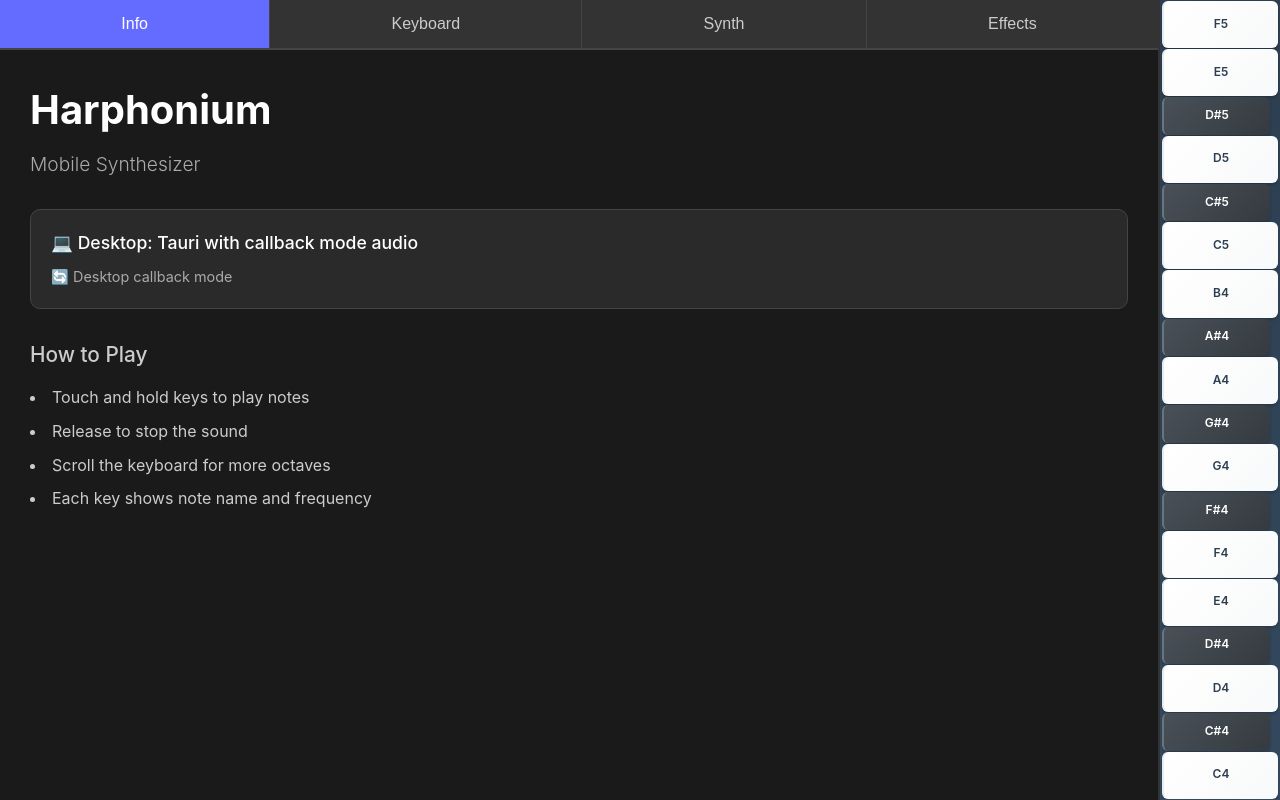
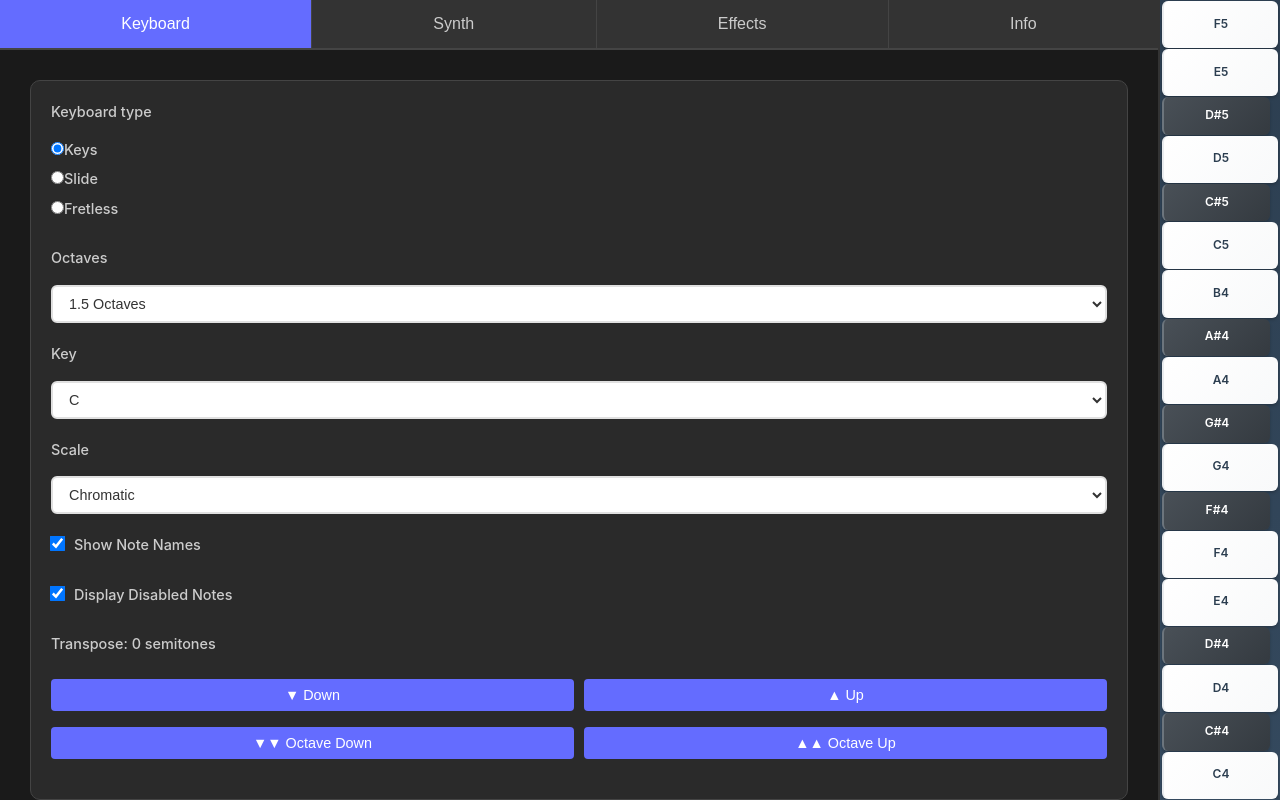
Before and after one commit to Joeboy/harphonium, a React (Vite) app: page / in a window 1280 px wide. Built offline with nearby package versions, Linux system fonts and the light colour scheme; the HTML template or start-up script is replaced by a standard one.

Commit message:
Reorganize tabs

```diff
--- a/src/App.tsx
+++ b/src/App.tsx
@@ -6,12 +6,12 @@
 import EffectsTab from './components/EffectsTab';
 import './App.css';
 
-type TabType = 'info' | 'keyboard' | 'synth' | 'effects';
+type TabType = 'synth' | 'keyboard' | 'effects' | 'info';
 
 function App() {
   const [synthState, setSynthState] = useState<string>('');
   const [isAndroid, setIsAndroid] = useState<boolean>(false);
-  const [activeTab, setActiveTab] = useState<TabType>('info');
+  const [activeTab, setActiveTab] = useState<TabType>('keyboard');
   const [octaves, setOctaves] = useState<number>(1.5);
   const [scaleSettings, setScaleSettings] = useState({
     selectedKey: 'C',
@@ -63,33 +63,6 @@
 
   const renderTabContent = () => {
     switch (activeTab) {
-      case 'info':
-        return (
-          <div className="tab-content">
-            <h1>Harphonium</h1>
-            <p className="subtitle">Mobile Synthesizer</p>
-
-            <div className="status">
-              <p>{synthState}</p>
-              <small>
-                {isAndroid
-                  ? '⚡ Callback mode audio engine'
-                  : '🔄 Desktop callback mode'}
-              </small>
-            </div>
-
-            <div className="instructions">
-              <h3>How to Play</h3>
-              <ul>
-                <li>Touch and hold keys to play notes</li>
-                <li>Release to stop the sound</li>
-                <li>Scroll the keyboard for more octaves</li>
-                <li>Each key shows note name and frequency</li>
-              </ul>
-            </div>
-          </div>
-        );
-
       case 'keyboard':
         return (
           <KeyboardTab
@@ -105,6 +78,23 @@
 
       case 'effects':
         return <EffectsTab isActive={activeTab === 'effects'} />;
+
+      case 'info':
+        return (
+          <div className="tab-content">
+            <h1>Harphonium</h1>
+            <p className="subtitle">Mobile Synthesizer</p>
+
+            <div className="status">
+              <p>{synthState}</p>
+              <small>
+                {isAndroid
+                  ? '⚡ Callback mode audio engine'
+                  : '🔄 Desktop callback mode'}
+              </small>
+            </div>
+          </div>
+        );
     }
   };
 
@@ -113,28 +103,31 @@
       <div className="left-pane">
         <div className="tab-bar">
           <button
-            className={`tab ${activeTab === 'info' ? 'active' : ''}`}
-            onClick={() => setActiveTab('info')}
-          >
-            Info
-          </button>
-          <button
             className={`tab ${activeTab === 'keyboard' ? 'active' : ''}`}
             onClick={() => setActiveTab('keyboard')}
           >
             Keyboard
           </button>
+
           <button
             className={`tab ${activeTab === 'synth' ? 'active' : ''}`}
             onClick={() => setActiveTab('synth')}
           >
             Synth
           </button>
+
           <button
             className={`tab ${activeTab === 'effects' ? 'active' : ''}`}
             onClick={() => setActiveTab('effects')}
           >
             Effects
+          </button>
+
+          <button
+            className={`tab ${activeTab === 'info' ? 'active' : ''}`}
+            onClick={() => setActiveTab('info')}
+          >
+            Info
           </button>
         </div>
         <div className="tab-content-container">{renderTabContent()}</div>
```
